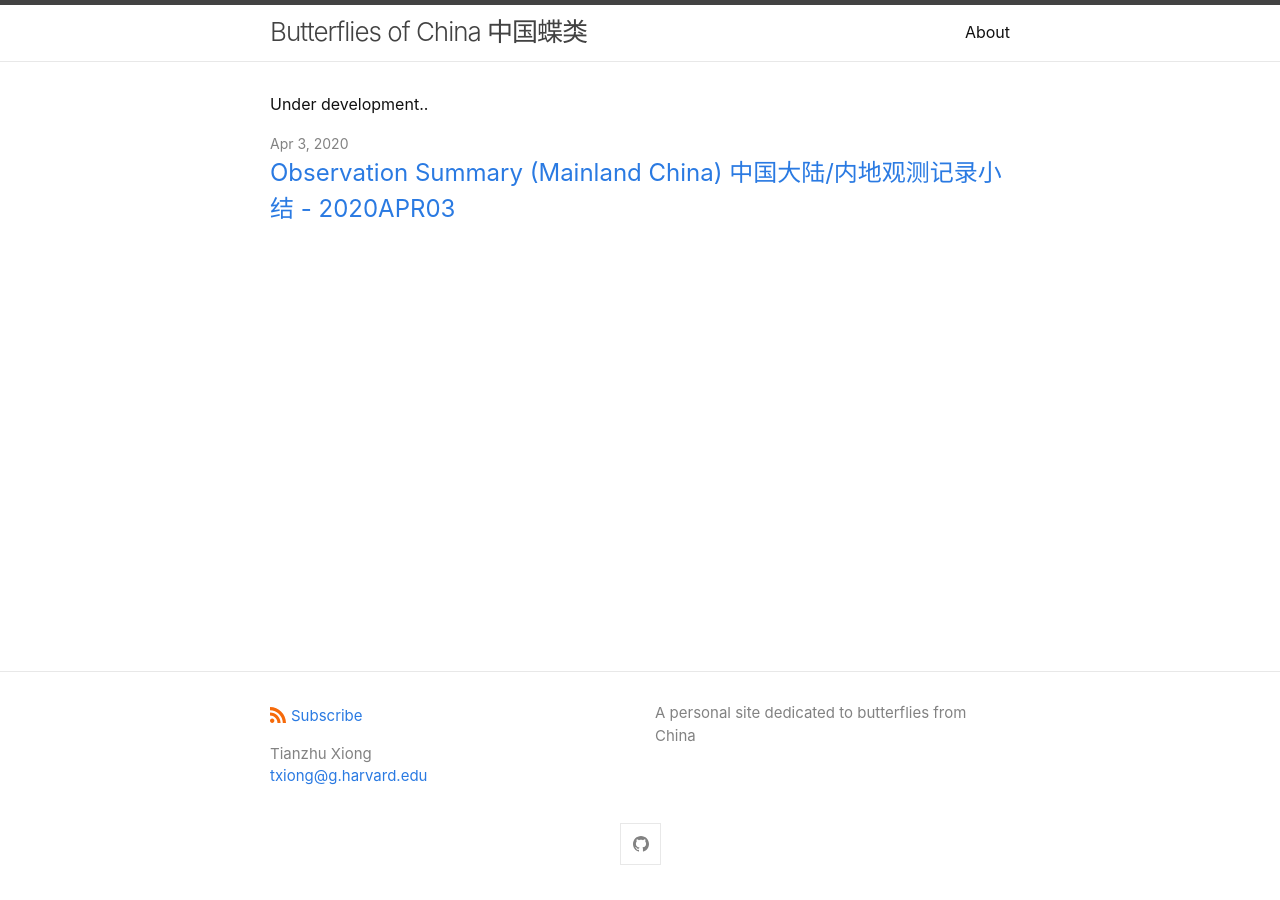
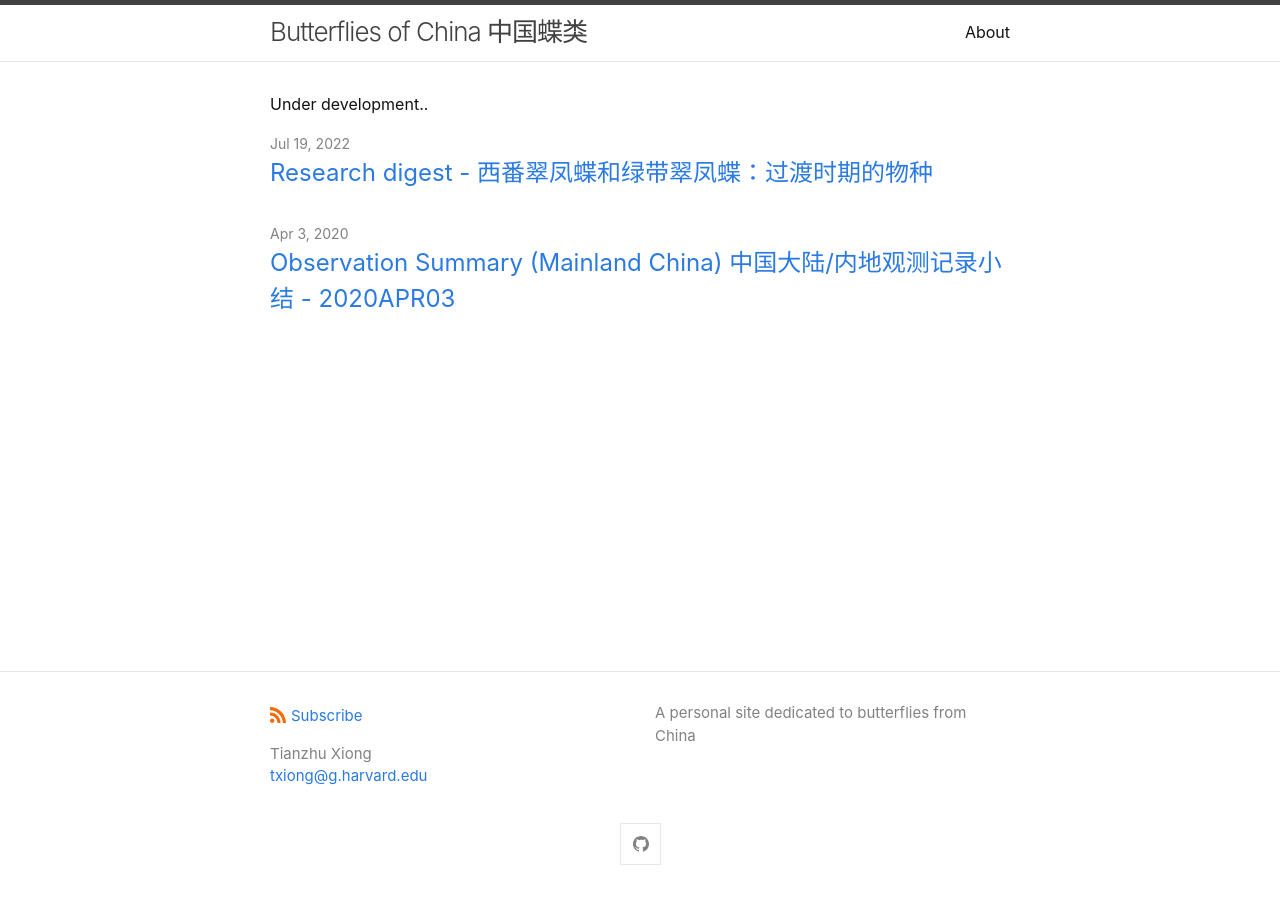
Before and after one commit to tzxiong/Butterflies-of-China, a Jekyll site: the page built from index.md, in a window 1280 px wide. Built offline with Jekyll 4.4.1, drawn with Linux system fonts in a browser that asks for light colours.

Commit message:
Update and rename maackii-syfanius-CHN-post.md to 2022-07-19-maackii-syfanius-CHN-post.md

```diff
--- a/_posts/maackii-syfanius-CHN-post.md
+++ b/_posts/2022-07-19-maackii-syfanius-CHN-post.md
@@ -4,7 +4,7 @@ title: Research digest - 西番翠凤蝶和绿带翠凤蝶：过渡时期的物
 author: Tianzhu Xiong
 categories: Research
 ---
-<sub> (上次更新: 2022-07-12) </sub>
+<sub> (上次更新: 2022-07-19) </sub>
 
 ## 前言 <br/>
 
```
